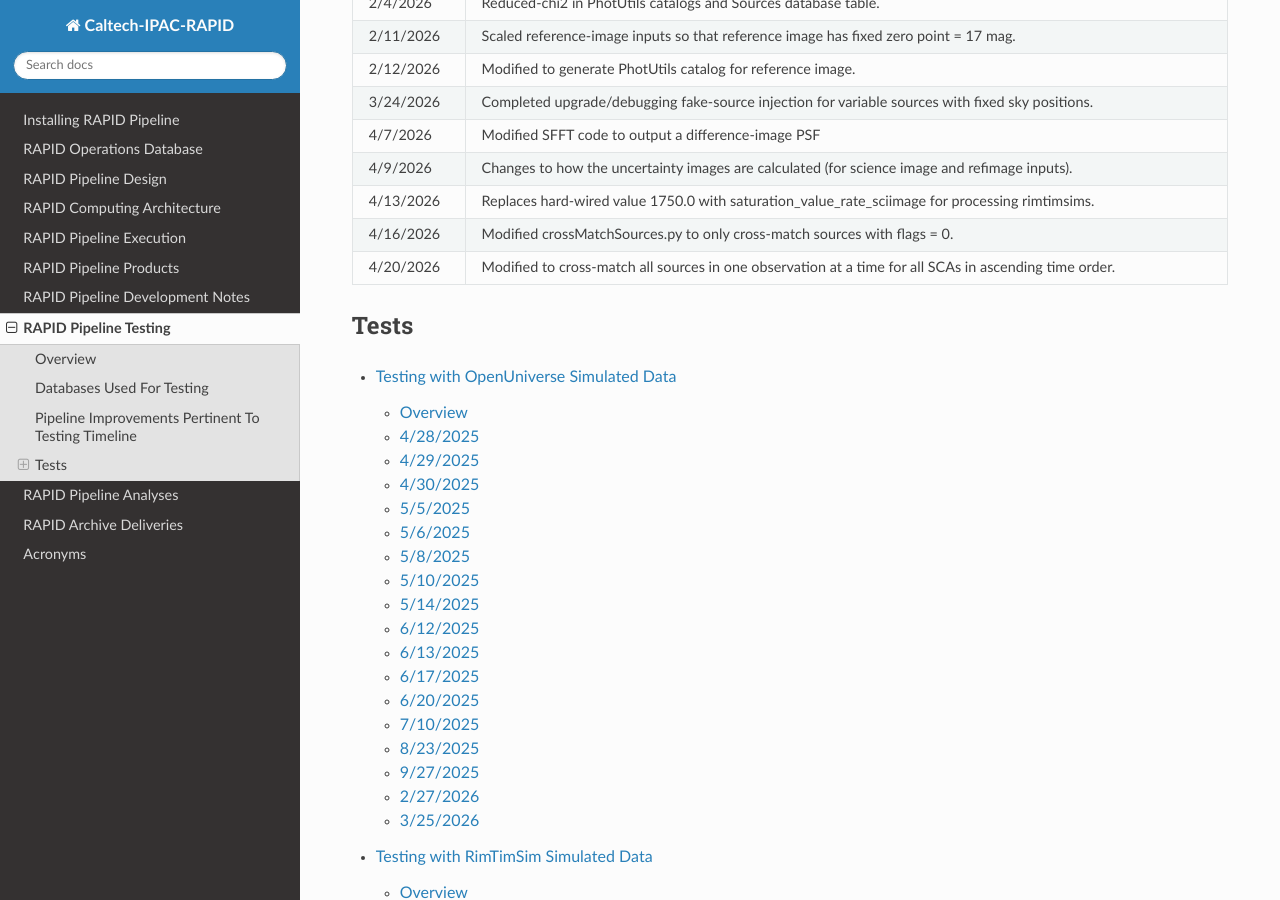
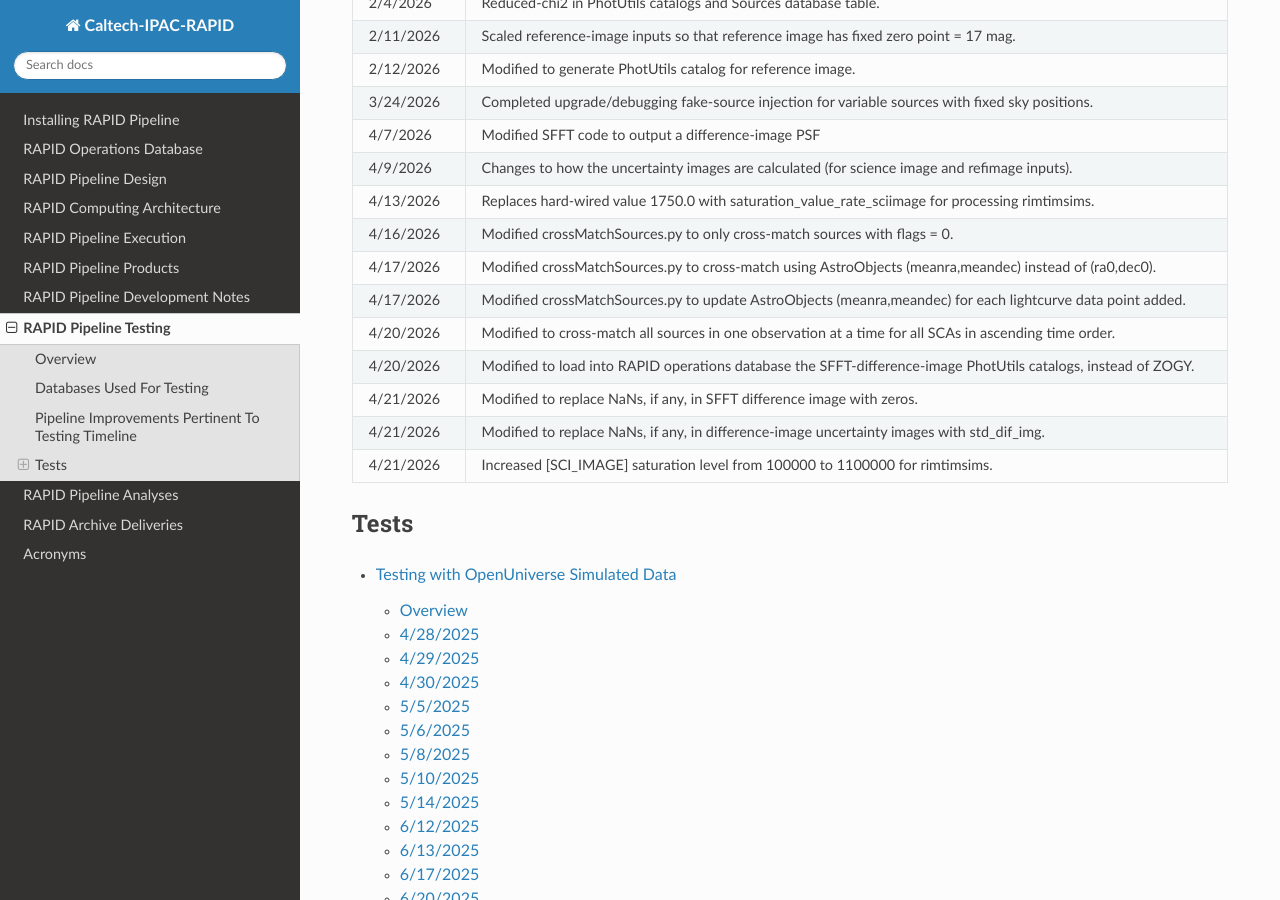
Before and after one commit to Caltech-IPAC/rapid, a Sphinx documentation site: the page built from docs/source/dev/tests.rst, in a window 1280 px wide and 900 px high, scrolled down 2065 px. Built offline with Sphinx 7.4.7 and the Read the Docs theme 3.1.0, drawn with Linux system fonts in a browser that asks for light colours.

Commit message:
Added recent pipeline improvements to table list vis-a-vis the testing timeline.

```diff
--- a/docs/source/dev/tests.rst
+++ b/docs/source/dev/tests.rst
@@ -77,7 +77,13 @@ Date              Software modification
 4/9/2026          Changes to how the uncertainty images are calculated (for science image and refimage inputs).
 4/13/2026         Replaces hard-wired value 1750.0 with saturation_value_rate_sciimage for processing rimtimsims.
 4/16/2026         Modified crossMatchSources.py to only cross-match sources with flags = 0.
+4/17/2026         Modified crossMatchSources.py to cross-match using AstroObjects (meanra,meandec) instead of (ra0,dec0).
+4/17/2026         Modified crossMatchSources.py to update AstroObjects (meanra,meandec) for each lightcurve data point added.
 4/20/2026         Modified to cross-match all sources in one observation at a time for all SCAs in ascending time order.
+4/20/2026         Modified to load into RAPID operations database the SFFT-difference-image PhotUtils catalogs, instead of ZOGY.
+4/21/2026         Modified to replace NaNs, if any, in SFFT difference image with zeros.
+4/21/2026         Modified to replace NaNs, if any, in difference-image uncertainty images with std_dif_img.
+4/21/2026         Increased [SCI_IMAGE] saturation level from 100000 to 1100000 for rimtimsims.
 ===============   ===============================================================================================================================================================================================================================
 
 
```
